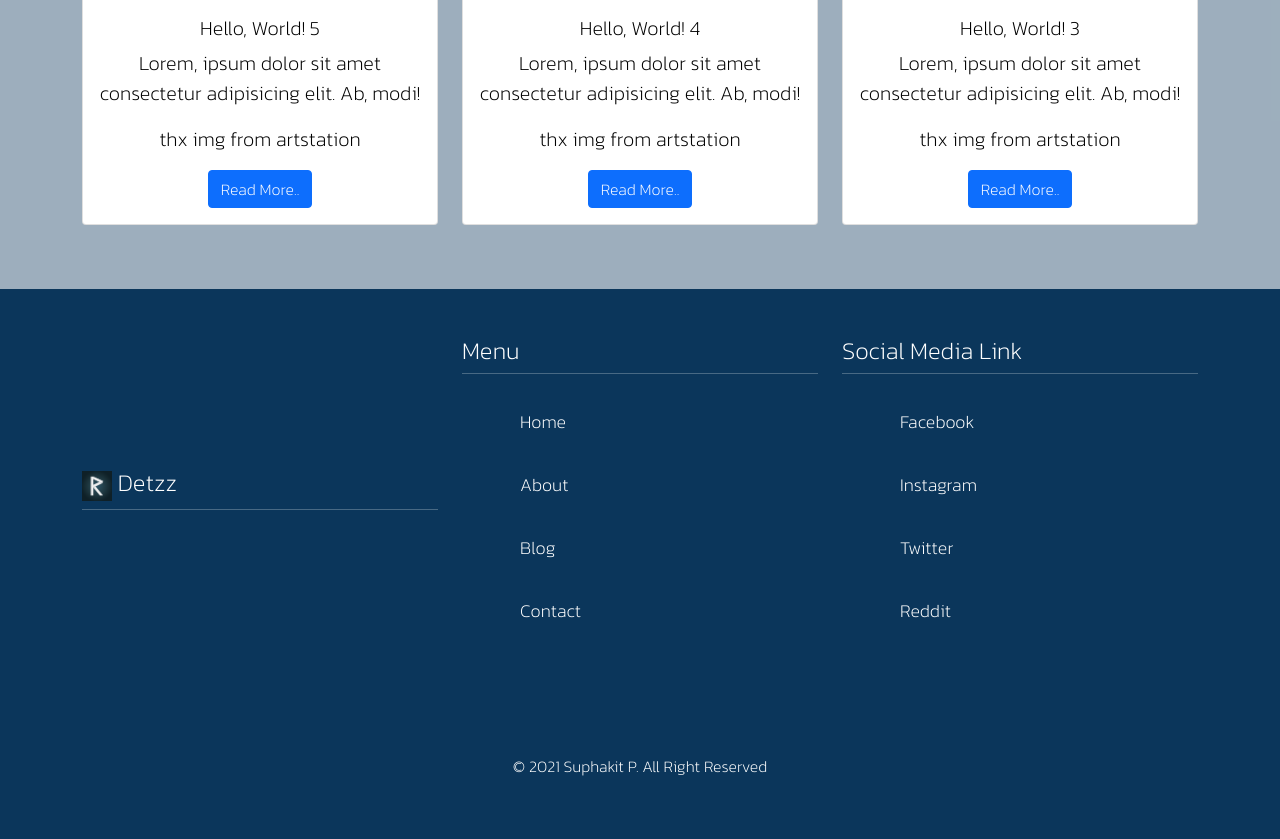
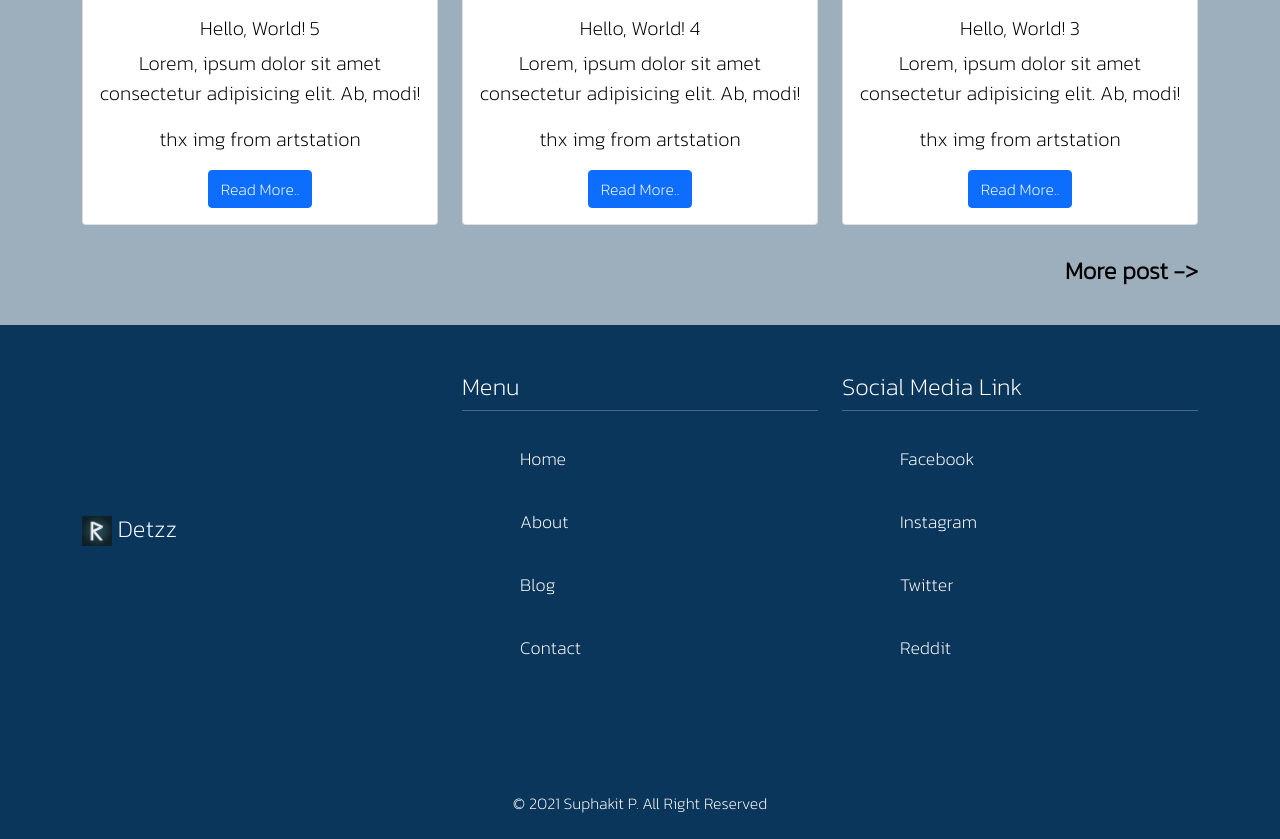
Before and after one commit to dethMastery/json-blog, a PHP site: page / in a window 1280 px wide. Shown: the part 1404-2243 px from the top of the page. Before the commit the page ends 2180 px from the top, so only its background shows below. Run offline with PHP 8.4, Linux system fonts and the light colour scheme.

Commit message:
lastest post n' footer customized

```diff
--- a/asset/index.css
+++ b/asset/index.css
@@ -100,6 +100,16 @@ footer {
     display: none;
 }
 
+#lastest-post a {
+    color: black;
+    text-decoration: none;
+}
+
+#lastest-post a:hover {
+    color: black;
+    text-decoration: underline;
+}
+
 
 /* Footer */
 
@@ -109,6 +119,7 @@ footer {
     font-size: 24px;
     width: 100%;
     text-align: left;
+    align-items: stretch;
 }
 
 #footer .row div {
--- a/index.php
+++ b/index.php
@@ -40,14 +40,14 @@ $decode = array_reverse($out);
                     <li class="nav-item">
                         <a class="nav-link active" aria-current="page" href="#">Home</a>
                     </li>
-                    <li class="nav-item" style="float: right;">
-                        <a class="nav-link" href="#">About</a>
+                    <li class="nav-item">
+                        <a class="nav-link" href="about.php">About</a>
                     </li>
                     <li class="nav-item">
                         <a class="nav-link" href="blog.php">Blog</a>
                     </li>
                     <li class="nav-item">
-                        <a class="nav-link" href="#">Contact</a>
+                        <a class="nav-link" href="contact.php">Contact</a>
                     </li>
                 </ul>
             </div>
@@ -139,11 +139,21 @@ $decode = array_reverse($out);
                 }
                 ?>
             </div>
+            <div style="float: right;">
+                <h4>
+                    <a href="blog.php">
+                        <b>
+                            More post ->
+                        </b>
+                    </a>
+                </h4>
+            </div>
+            <div style="clear: both;"></div>
         </div>
     </section>
 
     <!-- Footer-->
-    <footer id="footer" class="pt-5 pb-5">
+    <footer id="footer" class="p-5">
         <div class="container">
             <div class="row">
                 <div class="col-md-4 col-12 mb-4">
@@ -151,8 +161,6 @@ $decode = array_reverse($out);
                         <img src="asset/logo.png" alt="logo" width="30">
                         Detzz
                     </h4>
-                    <hr>
-
                 </div>
 
                 <div class="col-md-4 col-12 mb-4">
@@ -165,13 +173,13 @@ $decode = array_reverse($out);
                             <a class="nav-link active" aria-current="page" href="#">Home</a>
                         </li>
                         <li class="nav-item">
-                            <a class="nav-link" href="#">About</a>
+                            <a class="nav-link" href="about.php">About</a>
                         </li>
                         <li class="nav-item">
                             <a class="nav-link" href="blog.php">Blog</a>
                         </li>
                         <li class="nav-item">
-                            <a class="nav-link" href="#">Contact</a>
+                            <a class="nav-link" href="contact.php">Contact</a>
                         </li>
                     </ul>
                 </div>
```
